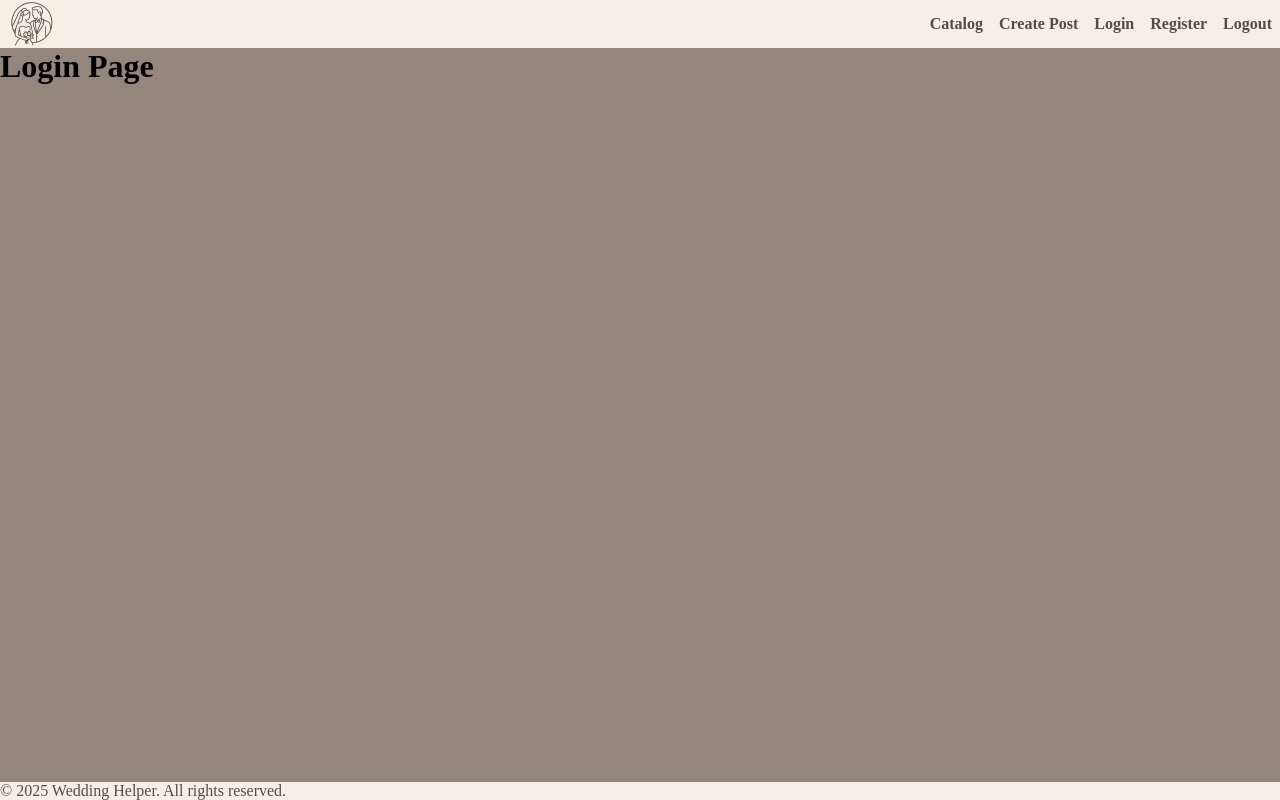
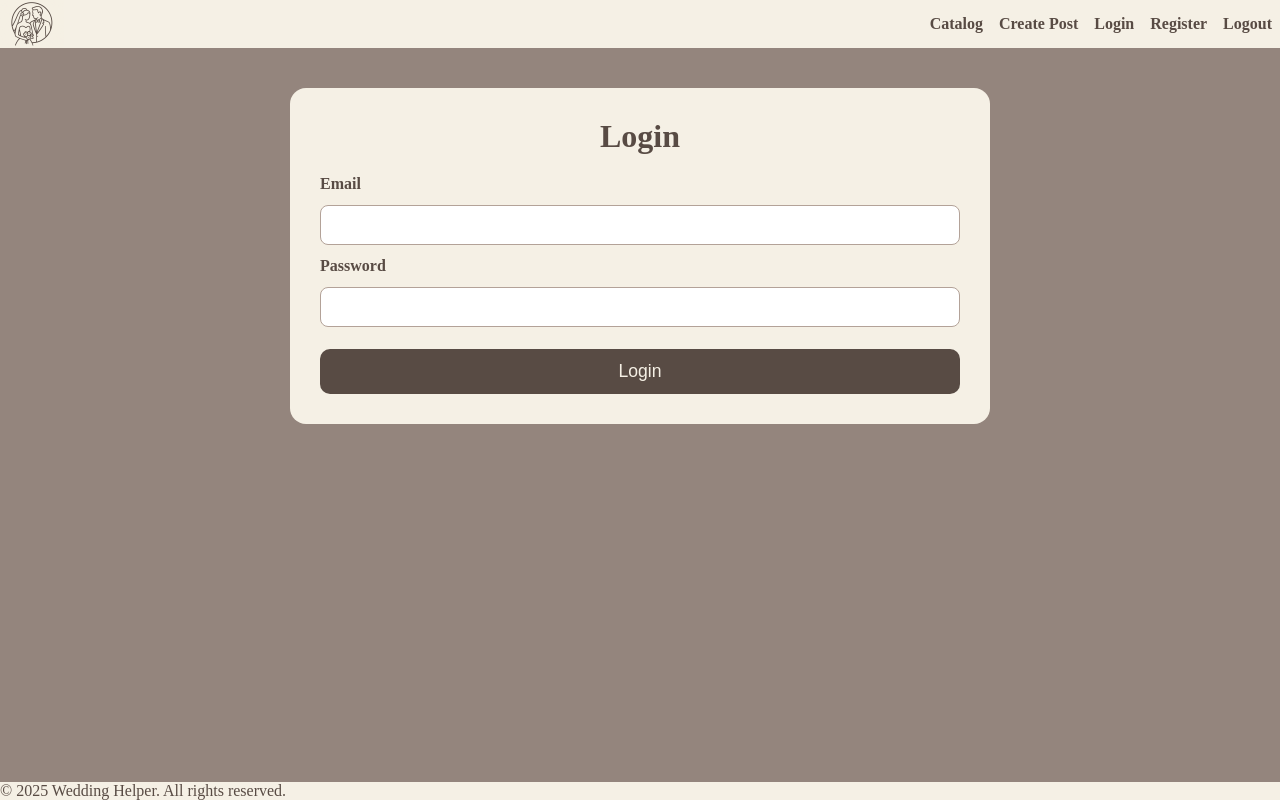
Before and after one commit to a-stoeva/softuni-react-exam-project, a React (Vite) app in the folder client/: page /login in a window 1280 px wide. Built offline with nearby package versions, Linux system fonts and the light colour scheme.

Commit message:
add Login and Register components

```diff
--- a/client/src/components/login/Login.jsx
+++ b/client/src/components/login/Login.jsx
@@ -1,7 +1,53 @@
+import { useNavigate } from "react-router";
+import styles from "./Login.module.css";
+import useControlledForm from "../../hooks/useControlledForm";
+import useRequest from "../../hooks/useRequest";
+import { useEffect } from "react";
+import { useUser } from "../../contexts/UserContextFile";
+
 export default function Login() {
+    const navigate = useNavigate();
+    const request = useRequest();
+    const { login } = useUser();
+
+    const initialValues = {
+        email: "",
+        password: "",
+    };
+
+    const onSubmit = async (formData) => {
+        const { email, password } = formData;
+
+        const result = await request(
+            "http://localhost:3030/users/login",
+            "POST",
+            { email, password }
+        );
+
+        login(result);
+
+        navigate("/");
+    };
+
+    const {changeHandler, submitHandler, error} = useControlledForm(initialValues, onSubmit);
+
+    useEffect(() => {
+        if (error) alert(error);
+    }, [error]);
+
     return (
-        <>
-        <h1>Login Page</h1>
-        </>
-    )
+        <div className={styles.wrapper}>
+            <h2 className={styles.title}>Login</h2>
+
+            <form className={styles.form} action={submitHandler}>
+                <label className={styles.label}>Email</label>
+                <input className={styles.input} name="email" onChange={changeHandler} type="email" required />
+
+                <label className={styles.label}>Password</label>
+                <input className={styles.input} name="password" onChange={changeHandler} type="password" required />
+
+                <button className={styles.button} type="submit">Login</button>
+            </form>
+        </div>
+    );
 }
--- a/client/src/components/login/Login.module.css
+++ b/client/src/components/login/Login.module.css
@@ -0,0 +1,60 @@
+.wrapper {
+    max-width: 700px;
+    margin: 40px auto;
+    background: #f5f0e5;
+    color: #584b44;
+    padding: 30px;
+    border-radius: 16px;
+}
+
+.title {
+    text-align: center;
+    font-size: 2rem;
+    margin-bottom: 20px;
+}
+
+.form {
+    display: flex;
+    flex-direction: column;
+    gap: 12px;
+}
+
+.label {
+    font-weight: 600;
+}
+
+.input {
+    padding: 10px;
+    border-radius: 8px;
+    border: 1px solid #b3a298;
+    background: #fff;
+    font-size: 1rem;
+    color: #584b44;
+}
+
+.textarea {
+    padding: 10px;
+    border-radius: 8px;
+    border: 1px solid #b3a298;
+    background: #fff;
+    font-size: 1rem;
+    color: #584b44;
+    height: 120px;
+    resize: vertical;
+}
+
+.button {
+    margin-top: 10px;
+    padding: 12px;
+    border: none;
+    border-radius: 10px;
+    background: #584b44;
+    color: #f5f0e5;
+    font-size: 1.1rem;
+    cursor: pointer;
+    transition: background 0.2s ease;
+}
+
+.button:hover {
+    background: #b3a298;
+}
--- a/client/src/components/register/Register.jsx
+++ b/client/src/components/register/Register.jsx
@@ -1,7 +1,62 @@
+import { useNavigate } from "react-router";
+import styles from "./Register.module.css";
+import useControlledForm from "../../hooks/useControlledForm";
+import useRequest from "../../hooks/useRequest";
+import { useEffect } from "react";
+import { useUser } from "../../contexts/UserContextFile";
+
 export default function Register() {
+    const navigate = useNavigate();
+    const request = useRequest();
+    const { login } = useUser();
+
+    const initialValues = {
+        email: "",
+        password: "",
+        confirmPassword: ""
+    };
+
+    const onSubmit = async (formData) => {
+        const { email, password, confirmPassword } = formData;
+
+        if (password !== confirmPassword) {
+            throw new Error("Passwords do not match!");
+        }
+
+        const result = await request(
+            "http://localhost:3030/users/register",
+            "POST",
+            { email, password }
+        );
+
+        login(result);
+
+        navigate("/");
+    };
+
+    const {changeHandler, submitHandler, error } =
+        useControlledForm(initialValues, onSubmit);
+
+    useEffect(() => {
+        if (error) alert(error);
+    }, [error]);
+
     return (
-        <>
-        <h1>Register Page</h1>
-        </>
-    )
+        <div className={styles.wrapper}>
+            <h2 className={styles.title}>Register</h2>
+
+            <form className={styles.form} action={submitHandler}>
+                <label className={styles.label}>Email</label>
+                <input className={styles.input} name="email" onChange={changeHandler} type="email" required />
+
+                <label className={styles.label}>Password</label>
+                <input className={styles.input} name="password" onChange={changeHandler} type="password" required />
+
+                <label className={styles.label}>Repeat Password</label>
+                <input className={styles.input} name="confirmPassword" onChange={changeHandler} type="password" required />
+
+                <button className={styles.button} type="submit">Register</button>
+            </form>
+        </div>
+    );
 }
--- a/client/src/components/register/Register.module.css
+++ b/client/src/components/register/Register.module.css
@@ -0,0 +1,60 @@
+.wrapper {
+    max-width: 700px;
+    margin: 40px auto;
+    background: #f5f0e5;
+    color: #584b44;
+    padding: 30px;
+    border-radius: 16px;
+}
+
+.title {
+    text-align: center;
+    font-size: 2rem;
+    margin-bottom: 20px;
+}
+
+.form {
+    display: flex;
+    flex-direction: column;
+    gap: 12px;
+}
+
+.label {
+    font-weight: 600;
+}
+
+.input {
+    padding: 10px;
+    border-radius: 8px;
+    border: 1px solid #b3a298;
+    background: #fff;
+    font-size: 1rem;
+    color: #584b44;
+}
+
+.textarea {
+    padding: 10px;
+    border-radius: 8px;
+    border: 1px solid #b3a298;
+    background: #fff;
+    font-size: 1rem;
+    color: #584b44;
+    height: 120px;
+    resize: vertical;
+}
+
+.button {
+    margin-top: 10px;
+    padding: 12px;
+    border: none;
+    border-radius: 10px;
+    background: #584b44;
+    color: #f5f0e5;
+    font-size: 1.1rem;
+    cursor: pointer;
+    transition: background 0.2s ease;
+}
+
+.button:hover {
+    background: #b3a298;
+}
```
